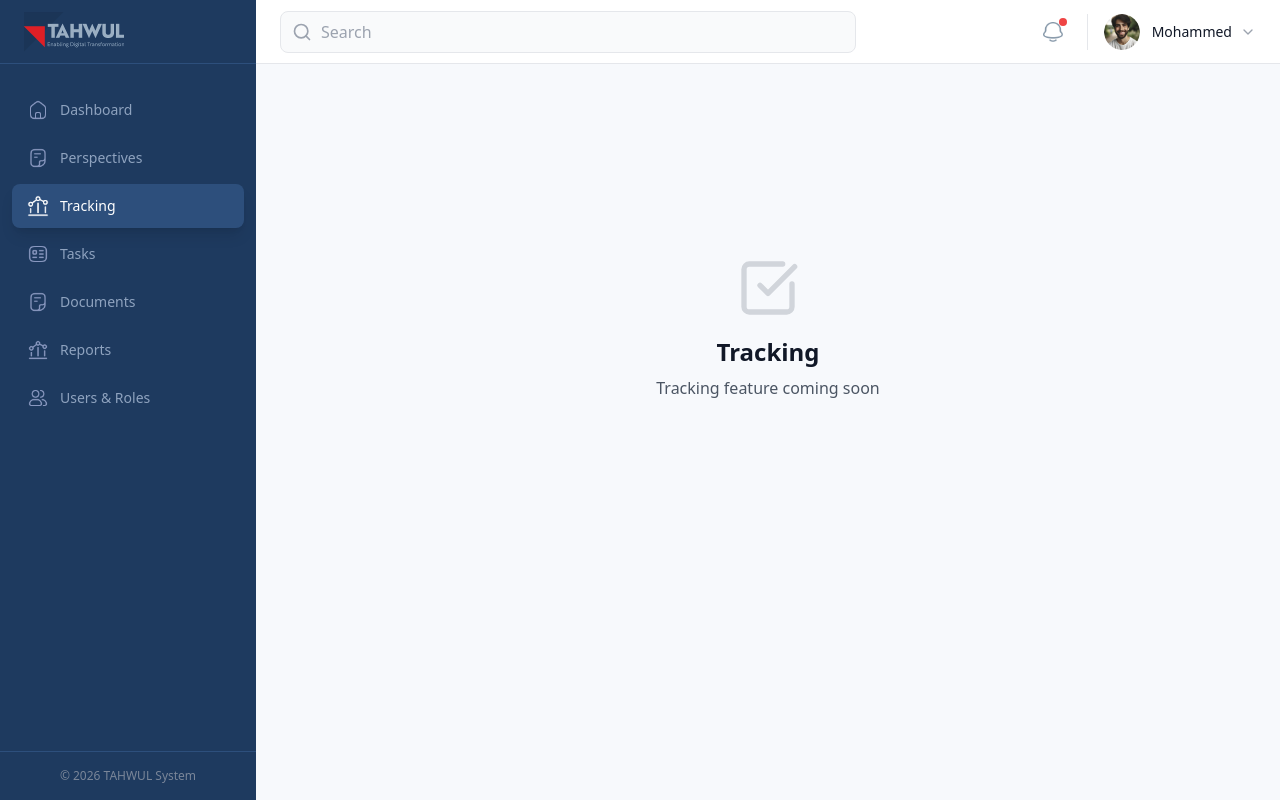
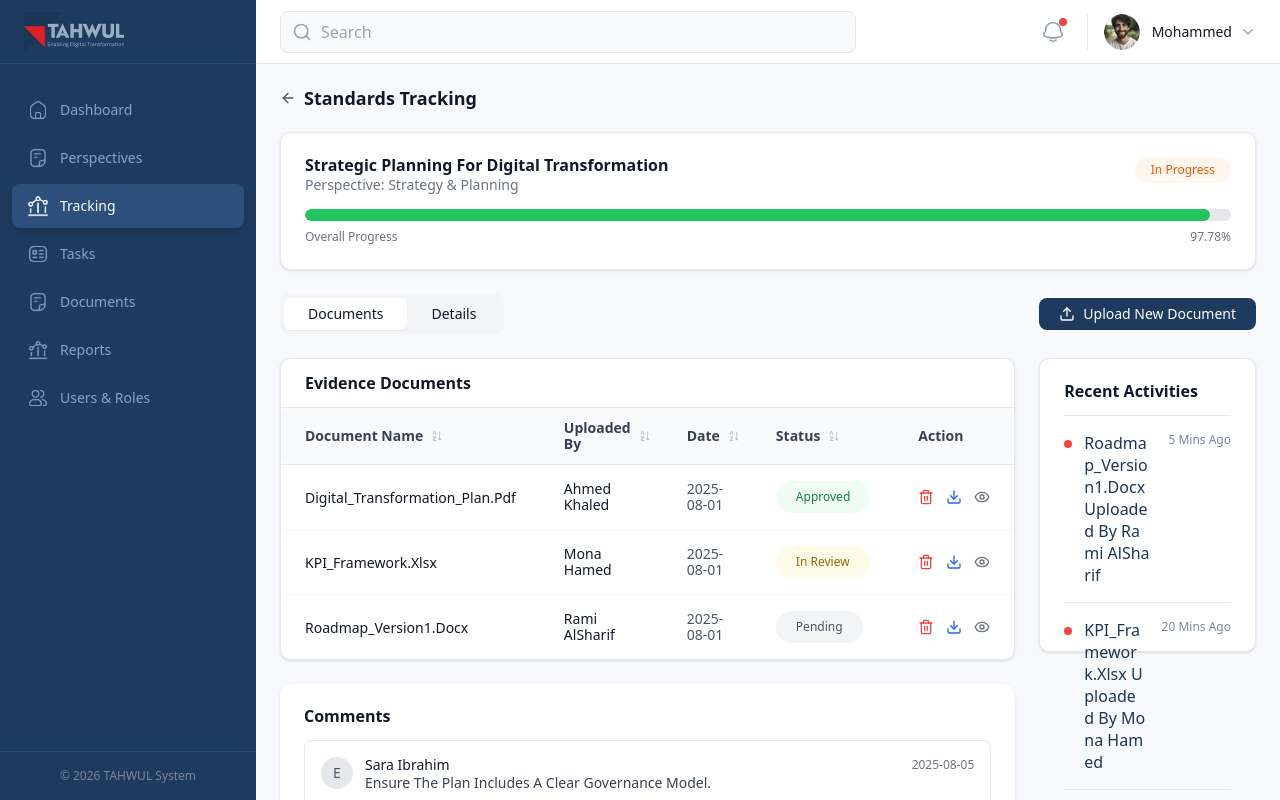
Before and after one commit to AhmarAshraf/tahwultask, a Next.js app: page /tracking in a window 1280 px wide. Shown: the top 800 px of the page. Built offline with nearby package versions, Linux system fonts and the light colour scheme.

Commit message:
feat/updated added another screen

```diff
--- a/components/dashboard/RecentActivities.jsx
+++ b/components/dashboard/RecentActivities.jsx
@@ -1,6 +1,6 @@
-export default function RecentActivities({ activities }) {
+export default function RecentActivities({ activities, className = "" }) {
   return (
-    <div className="bg-white rounded-xl p-6 card-shadow">
+    <div className={`bg-white rounded-xl max-h-[294px] p-6 card-shadow ${className}`.trim()}>
       <h2 className="typo-title-16">Recent Activities</h2>
       <div className="mt-4 border-t border-gray-200"></div>
 
@@ -8,9 +8,9 @@ export default function RecentActivities({ activities }) {
         {activities.map((activity) => (
           <div key={activity.id} className="border-b border-gray-200 pb-4 last:border-0">
             <div className="flex items-start justify-between gap-4">
-              <div className="flex items-start gap-3 min-w-0">
+              <div className="flex items-start gap-3 min-w-0 flex-1">
                 <span className="mt-2 w-2 h-2 rounded-full bg-red-500 flex-shrink-0"></span>
-                <p className="typo-activity-title-16">{activity.title}</p>
+                <p className="typo-activity-title-16 break-all">{activity.title}</p>
               </div>
               <span className="typo-meta-12 whitespace-nowrap">
                 {activity.time}
--- a/components/perspectives/CommentsPanel.jsx
+++ b/components/perspectives/CommentsPanel.jsx
@@ -1,10 +1,10 @@
 import { MessageSquare, Send } from "lucide-react";
 
-export default function CommentsPanel({ comments }) {
+export default function CommentsPanel({ comments, showIcon = true }) {
   return (
     <div className="bg-white min-h-[433px] rounded-xl p-6 card-shadow">
       <h3 className="typo-heading-16 mb-4 flex items-center">
-        <MessageSquare className="w-5 h-5 mr-2" />
+        {showIcon && <MessageSquare className="w-5 h-5 mr-2" />}
         Comments
       </h3>
       <div className="space-y-4">
--- a/components/perspectives/RecentActivitiesPanel.jsx
+++ b/components/perspectives/RecentActivitiesPanel.jsx
@@ -2,7 +2,7 @@ import { Clock } from "lucide-react";
 
 export default function RecentActivitiesPanel({ activities }) {
   return (
-    <div className="bg-white w-full max-h-[294px] rounded-[10px] border border-gray-200 p-6 card-shadow">
+    <div className="bg-white w-full min-h-[294px] rounded-[10px] border border-gray-200 p-6 card-shadow">
       <h3 className="typo-heading-16 mb-3 flex items-center">
         <Clock className="w-5 h-5 mr-2" />
         Recent Activities
--- a/pages/tracking.jsx
+++ b/pages/tracking.jsx
@@ -1,15 +1,193 @@
+"use client";
+
+import { useState } from "react";
+import { ArrowLeft, Upload, Eye, Download, Trash2 } from "lucide-react";
 import Layout from "../components/layout/Layout";
-import { CheckSquare } from "lucide-react";
+import PillTabs from "../components/ui/PillTabs";
+import RecentActivities from "../components/dashboard/RecentActivities";
+import CommentsPanel from "../components/perspectives/CommentsPanel";
+import { perspectivesData } from "../lib/mockData";
 
 export default function Tracking() {
+  const [activeTab, setActiveTab] = useState("documents");
+  const perspective = perspectivesData[0];
+
+  const evidenceDocuments = [
+    {
+      name: "Digital_Transformation_Plan.Pdf",
+      uploadedBy: "Ahmed Khaled",
+      date: "2025-08-01",
+      status: "Approved",
+    },
+    {
+      name: "KPI_Framework.Xlsx",
+      uploadedBy: "Mona Hamed",
+      date: "2025-08-01",
+      status: "In Review",
+    },
+    {
+      name: "Roadmap_Version1.Docx",
+      uploadedBy: "Rami AlSharif",
+      date: "2025-08-01",
+      status: "Pending",
+    },
+  ];
+
+  const statusClasses = {
+    Approved: "bg-green-50 text-green-700",
+    "In Review": "bg-yellow-50 text-yellow-700",
+    Pending: "bg-gray-100 text-gray-600",
+  };
+
   return (
     <Layout>
-      <div className="flex items-center justify-center min-h-[60vh]">
-        <div className="text-center">
-          <CheckSquare className="w-16 h-16 text-gray-300 mx-auto mb-4" />
-          <h2 className="text-2xl font-bold text-gray-900 mb-2">Tracking</h2>
-          <p className="text-gray-600">Tracking feature coming soon</p>
+      <div className="space-y-6 animate-fade-in">
+        <div className="flex items-center gap-2 text-gray-600">
+          <ArrowLeft className="w-4 h-4" />
+          <span className="typo-section-18 text-gray-900">Standards Tracking</span>
         </div>
+
+        <div className="bg-white rounded-[10px] border border-gray-200 p-6 card-shadow">
+          <div className="flex flex-col sm:flex-row sm:items-start sm:justify-between gap-4">
+            <div>
+              <h2 className="typo-title-16">
+                Strategic Planning For Digital Transformation
+              </h2>
+              <p className="typo-desc-14 mt-1">
+                Perspective: {perspective.category}
+              </p>
+            </div>
+            <span className="inline-flex items-center px-4 py-1 rounded-full bg-orange-50 text-orange-600 text-[12px] font-medium">
+              In Progress
+            </span>
+          </div>
+
+          <div className="mt-4">
+            <div className="h-3 bg-gray-200 rounded-full overflow-hidden">
+              <div
+                className="h-full bg-green-500 rounded-full"
+                style={{ width: "97.78%" }}
+              ></div>
+            </div>
+            <div className="mt-2 flex items-center justify-between">
+              <span className="typo-table-meta-12 text-gray-500">Overall Progress</span>
+              <span className="typo-table-meta-12 text-gray-500">97.78%</span>
+            </div>
+          </div>
+        </div>
+
+        <div className="flex flex-col sm:flex-row sm:items-center sm:justify-between gap-4">
+          <PillTabs
+            tabs={[
+              { id: "documents", label: "Documents" },
+              { id: "details", label: "Details" },
+            ]}
+            activeTab={activeTab}
+            onChange={setActiveTab}
+          />
+          <button className="inline-flex items-center gap-2 px-5 py-2 rounded-lg bg-primary hover:bg-primary-dark transition-colors typo-table-cell-medium-14 !text-white">
+            <Upload className="w-4 h-4" />
+            Upload New Document
+          </button>
+        </div>
+
+        {activeTab === "documents" && (
+          <div className="grid grid-cols-1 lg:grid-cols-[2fr_1fr] gap-6">
+            <div className="space-y-6">
+              <div className="bg-white rounded-[10px] border border-gray-200 card-shadow">
+                <div className="px-6 py-4 border-b border-gray-200">
+                  <h3 className="typo-heading-16">Evidence Documents</h3>
+                </div>
+                <div className="overflow-x-auto">
+                  <table className="w-full">
+                    <thead className="bg-gray-50 border-b border-gray-200">
+                      <tr>
+                        {[
+                          "Document Name",
+                          "Uploaded By",
+                          "Date",
+                          "Status",
+                          "Action",
+                        ].map((label, index) => (
+                          <th
+                            key={label}
+                            className={`text-left py-3 px-6 typo-table-head-14 text-gray-700 ${
+                              index === 0 ? "rounded-l-lg" : ""
+                            } ${index === 4 ? "rounded-r-lg" : ""}`}
+                          >
+                            <span className="inline-flex items-center gap-2">
+                              {label}
+                              {label !== "Action" && (
+                                <img
+                                  src="/icons/sort-az.png"
+                                  alt=""
+                                  className="w-3 h-3 opacity-70"
+                                />
+                              )}
+                            </span>
+                          </th>
+                        ))}
+                      </tr>
+                    </thead>
+                    <tbody>
+                      {evidenceDocuments.map((doc, index) => (
+                        <tr
+                          key={`${doc.name}-${index}`}
+                          className="border-b border-gray-100 last:border-0"
+                        >
+                          <td className="py-4 px-6">
+                            <span className="typo-docname-14">{doc.name}</span>
+                          </td>
+                          <td className="py-4 px-6 typo-table-cell-14">
+                            {doc.uploadedBy}
+                          </td>
+                          <td className="py-4 px-6 typo-table-cell-muted-14">
+                            {doc.date}
+                          </td>
+                          <td className="py-4 px-6">
+                            <span
+                              className={`status-badge ${statusClasses[doc.status] || ""}`}
+                            >
+                              {doc.status}
+                            </span>
+                          </td>
+                          <td className="py-4 px-6">
+                            <div className="flex items-center gap-3">
+                              <button className="text-red-500 hover:text-red-600">
+                                <Trash2 className="w-4 h-4" />
+                              </button>
+                              <button className="text-blue-600 hover:text-blue-700">
+                                <Download className="w-4 h-4" />
+                              </button>
+                              <button className="text-gray-500 hover:text-gray-700">
+                                <Eye className="w-4 h-4" />
+                              </button>
+                            </div>
+                          </td>
+                        </tr>
+                      ))}
+                    </tbody>
+                  </table>
+                </div>
+              </div>
+
+              <CommentsPanel comments={perspective.comments} showIcon={false} />
+            </div>
+
+            <RecentActivities
+              activities={perspective.recentActivities}
+              className="border border-gray-200 !rounded-[10px]"
+            />
+          </div>
+        )}
+
+        {activeTab === "details" && (
+          <div className="bg-white rounded-xl p-6 border border-gray-200 card-shadow">
+            <p className="typo-desc-14">
+              Details view coming soon.
+            </p>
+          </div>
+        )}
       </div>
     </Layout>
   );
```
